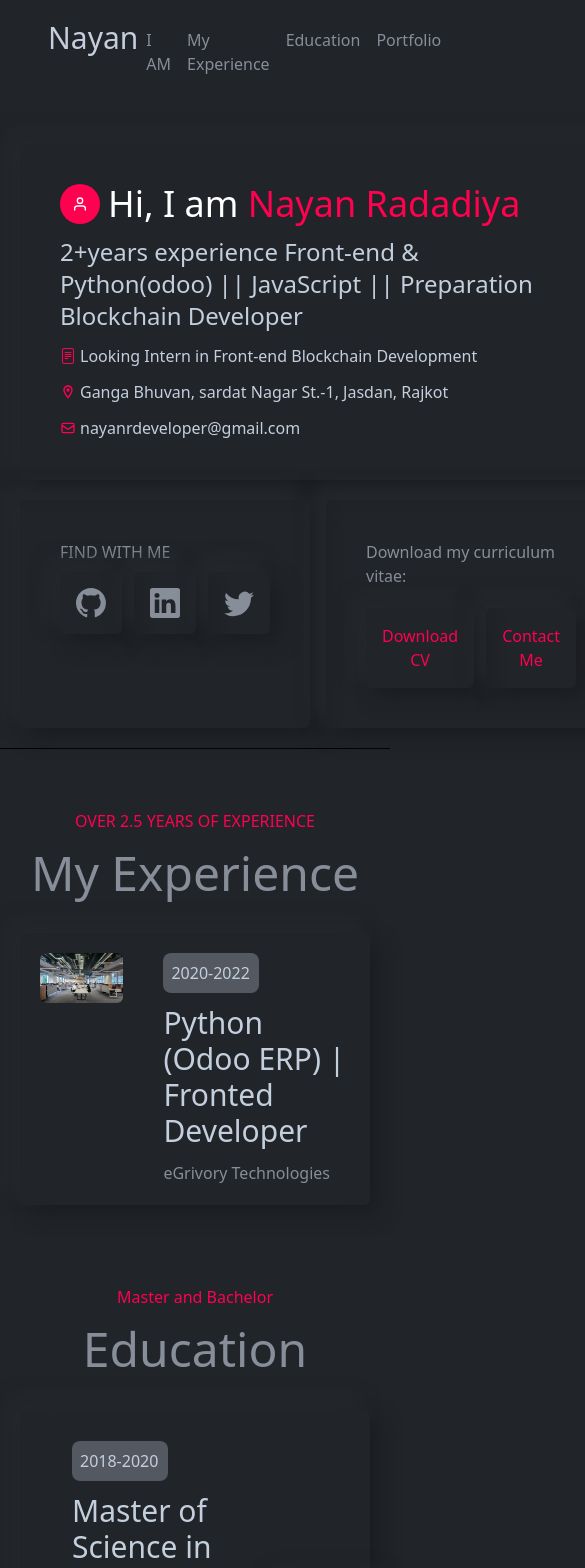
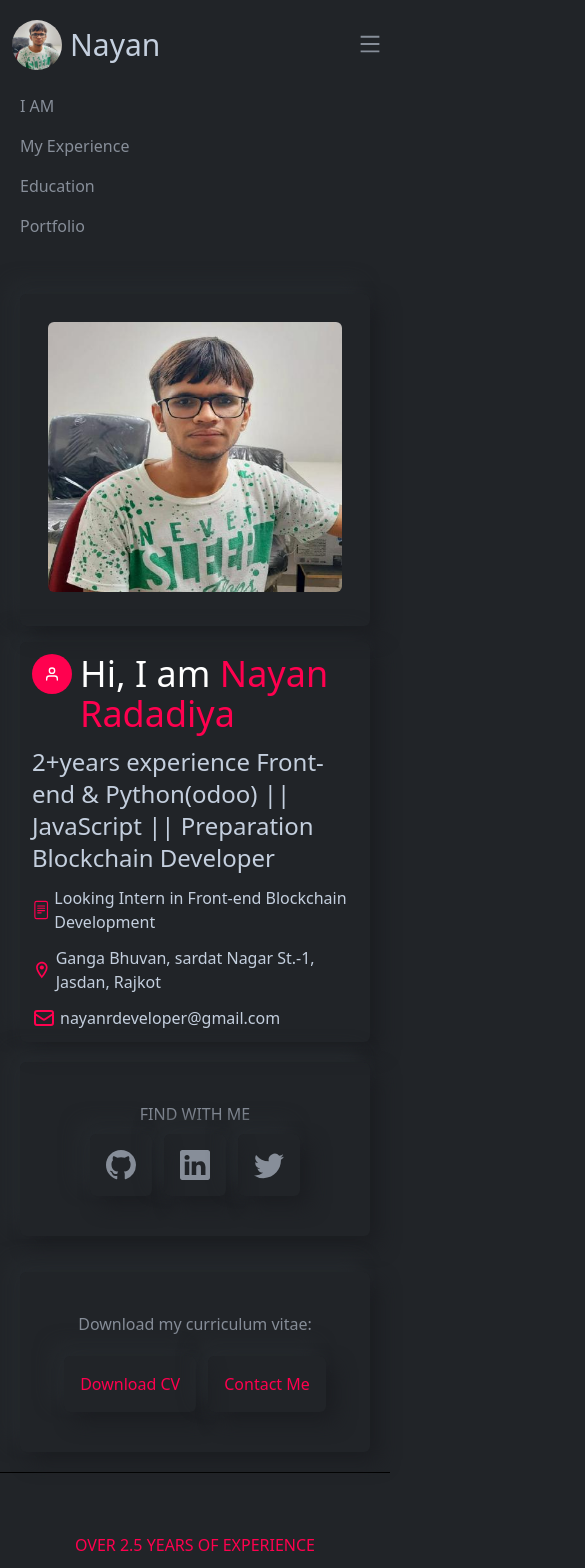
Before and after one commit to nayanrdeveloper/my_portfilio, a Next.js app: page / in a window 390 px wide. Shown: the top 1568 px of the page, 585 px wide, since content can reach past the window. Built offline with nearby package versions, Linux system fonts and the light colour scheme; no server answers.

Commit message:
[FIX] responsive site

```diff
--- a/components/Education/Education.js
+++ b/components/Education/Education.js
@@ -29,7 +29,7 @@ function Education() {
         },
     ]
   return (
-    <div className='mt-10 p-5 flex flex-col gap-4' id='education'>
+    <div className='mt-3 md:mt-10 p-3 md:p-5 flex flex-col gap-4' id='education'>
         <p className='text-center text-[#ff014f]'>Master and Bachelor</p>
         <h3 className='text-center text-5xl'>Education</h3>
         <div className='mt-5 flex flex-col gap-8'>
--- a/components/Education/EducationCard.js
+++ b/components/Education/EducationCard.js
@@ -10,8 +10,8 @@ function EducationCard({ data }) {
     AOS.refresh();
   });
   return (
-    <div className="py-8 px-8 rounded-md shadow_1 flex gap-10 justify-between" data-aos="fade-up">
-      <div className="flex gap-5">
+    <div className="py-8 px-3 md:px-8 rounded-md shadow_1 flex flex-col md:flex-row gap-10 justify-between" data-aos="fade-up">
+      <div className="flex flex-col md:flex-row gap-5">
         <div>
           <Image
             src={data.image}
--- a/components/Footer/Footer.js
+++ b/components/Footer/Footer.js
@@ -18,13 +18,13 @@ function Footer() {
     },
   ];
   return (
-    <div className="mt-5 py-5 px-10 border-t border-black flex justify-between items-center">
+    <div className="mt-5 py-5 px-5 md:px-10 border-t border-black flex flex-col md:flex-row justify-between items-center">
       <div className="text-[#878e99]">
         <p className="text-2xl">
           © 2022. All rights reserved by <span className="text-[#ff014f]">Nayan Radadiya</span>
         </p>
       </div>
-      <div className="flex gap-3 items-center">
+      <div className="flex gap-3 items-center mt-3 md:mt-0">
         {socialMediaList.map((socialLink, index) => {
           return (
             <Link key={index} href={socialLink.link}>
--- a/components/I_Am/I_Am.js
+++ b/components/I_Am/I_Am.js
@@ -30,11 +30,11 @@ function I_Am() {
     AOS.refresh();
   });
   return (
-    <div className="mt-5 p-5 border-b border-black" id="i_am">
-      <div className="flex gap-4">
+    <div className="mt-2 md:mt-5 p-5 border-b border-black" id="i_am">
+      <div className="flex flex-col-reverse  md:flex-row gap-4">
         <div>
           <div
-            className="p-10 flex flex-col gap-3 shadow_1 rounded-md"
+            className="p-3 md:p-10 flex flex-col gap-3 shadow_1 rounded-md"
             data-aos="fade-right"
           >
             <div className="flex gap-2">
@@ -50,23 +50,26 @@ function I_Am() {
               2+years experience Front-end &amp; Python(odoo) || JavaScript ||
               Preparation Blockchain Developer
             </p>
-            <span className="flex gap-1 text-[#c4cfde]">
-              <BsFileText className="my-auto text-[#ff014f]" />
-              Looking Intern in Front-end Blockchain Development
+            <span className="flex gap-1 items-center text-[#c4cfde]">
+              <BsFileText className="my-auto text-[#ff014f] text-2xl" />
+              <span>Looking Intern in Front-end Blockchain Development</span>
             </span>
             <span className="flex gap-1 text-[#c4cfde]">
               {" "}
-              <MdOutlineLocationOn className="my-auto text-[#ff014f]" /> Ganga
+              <MdOutlineLocationOn className="my-auto text-[#ff014f] text-2xl" /> Ganga
               Bhuvan, sardat Nagar St.-1, Jasdan, Rajkot
             </span>
             <span className="flex gap-1 text-[#c4cfde]">
               {" "}
-              <HiOutlineMail className="my-auto text-[#ff014f]" />{" "}
+              <HiOutlineMail className="my-auto text-[#ff014f] text-2xl" />{" "}
               nayanrdeveloper@gmail.com
             </span>
           </div>
-          <div className="flex gap-4">
-            <div className="flex flex-col mt-5 p-10 gap-2 shadow_1 rounded-md" data-aos="fade-left">
+          <div className="flex flex-col md:flex-row gap-4">
+            <div
+              className="flex flex-col items-center justify-center mt-5 p-10 gap-2 shadow_1 rounded-md"
+              data-aos="fade-left"
+            >
               <h3>FIND WITH ME</h3>
               <div className="flex gap-3 items-center">
                 {socialMediaList.map((socialLink, index) => {
@@ -84,11 +87,13 @@ function I_Am() {
               className="flex flex-col w-full mt-5 p-10 shadow_1 rounded-md"
               data-aos="fade-right"
             >
-              <p>Download my curriculum vitae:</p>
-              <div className="flex gap-3 mt-5">
+              <p className="text-center">Download my curriculum vitae:</p>
+              <div className="flex items-center justify-center gap-3 mt-5">
+                <Link href={'/Nayan Radadiya Resume.pdf'} target="_blank" download>
                 <button className="p-4 shadow_1 rounded-md text-[#ff014f] hover:-translate-y-1 duration-300 hover:bg-[#18181a]">
                   Download CV
                 </button>
+                </Link>
                 <button className="p-4 shadow_1 rounded-md text-[#ff014f] hover:-translate-y-1 duration-300 hover:bg-[#18181a]">
                   Contact Me
                 </button>
--- a/components/MyExpereince/ExperienceCard.js
+++ b/components/MyExpereince/ExperienceCard.js
@@ -9,9 +9,9 @@ function ExperienceCard({data}) {
     AOS.refresh();
   });
   return (
-    <div className='p-5 rounded-md shadow_1 flex gap-10' data-aos="fade-up">
+    <div className='p-5 rounded-md shadow_1 flex flex-col md:flex-row gap-10' data-aos="fade-up">
         <div>
-            <Image src={data.image} width={250} height={150} alt="" className='rounded-md transition ease-in-out delay-150 hover:-translate-y-1 hover:scale-110 duration-700' />
+            <Image src={data.image} width={250} height={150} alt="" className='rounded-md transition ease-in-out delay-150 hover:-translate-y-1 hover:scale-110 duration-700 h-[30rem] w-[30rem]' />
         </div>
         <div className='flex flex-col gap-3'>
             <p className='text-[#c4cfde] p-2 bg-[#545961] w-24 h-10 rounded-lg'>{data.timePeriod}</p>
--- a/components/Navbar/NavItem.js
+++ b/components/Navbar/NavItem.js
@@ -22,13 +22,12 @@ function NavItem() {
   ];
   return (
     <div className="flex">
-      <ul className="flex">
+      <ul className="flex flex-col md:flex-row">
         {navItemList.map((navItem, index) => {
           return (
             <Link key={index} href={navItem.link}>
               <li
                 className="p-2 hover:text-[#FF0003] text-[#878e99] cursor-pointer"
-
               >
                 {navItem.name}
               </li>
--- a/components/Navbar/Navbar.js
+++ b/components/Navbar/Navbar.js
@@ -1,20 +1,28 @@
-import React from 'react'
-import NavItem from './NavItem'
-import NavLogo from './NavLogo'
+import React, { useState } from "react";
+import NavItem from "./NavItem";
+import NavLogo from "./NavLogo";
+import { AiOutlineMenu } from "react-icons/ai";
 
 function Navbar() {
+  const [openNav, setOPenNav] = useState(true);
   return (
     <div>
-        <div className='flex justify-between px-10 py-5'>
-            <div className=''>
-                <NavLogo />
-            </div>
-            <div className=''>
-                <NavItem />
-            </div>
+      <div className="flex flex-col md:flex-row justify-between px-3 md:px-10 py-5 relative z-10">
+        <div className="">
+          <NavLogo />
         </div>
+        <div className="">
+          <AiOutlineMenu
+            className="md:hidden absolute right-2 top-8 text-2xl"
+            onClick={() => setOPenNav(!openNav)}
+          />
+          <div className={`duration-300 mt-4 md:mt-0 ease-linear transition-all ${openNav ? '' : 'hidden'}`}>
+            <NavItem />
+          </div>
+        </div>
+      </div>
     </div>
-  )
+  );
 }
 
-export default Navbar
+export default Navbar;
--- a/components/Portfilio/Portfilio.js
+++ b/components/Portfilio/Portfilio.js
@@ -56,7 +56,7 @@ function Portfilio() {
     <div className='mt-10 p-5 flex flex-col gap-4' id='portfolio'>
         <p className='text-center text-[#ff014f]'>VISIT MY PORTFOLIO AND KEEP YOUR FEEDBACK</p>
         <h3 className='text-center text-5xl text-[#c4cfde]'>My Portfolio</h3>
-        <div className='mt-5 grid grid-cols-3 gap-5'>
+        <div className='mt-5 grid grid-cols-1 md:grid-cols-3 gap-5'>
             {
                 portfolios.map((portfolioData, index) => {
                    return <PortfolioCard key={portfolioData._id} data={portfolioData} />
--- a/pages/portfolio/[portfolio_id].js
+++ b/pages/portfolio/[portfolio_id].js
@@ -50,7 +50,7 @@ function portfolio() {
   return (
     <div className="">
       {portfolioData && !loading ? (
-        <div className="mx-10 px-10 slider-background rounded-md">
+        <div className="mx-3 md:mx-10 px-3 md:px-10 slider-background rounded-md">
           <GalleryCarousal images={portfolioData.images} />
           <div className="mt-10 flex flex-col gap-3">
             <h3 className="text-[#c4cfde] text-3xl">{portfolioData.title}</h3>
--- a/styles/globals.css
+++ b/styles/globals.css
@@ -144,3 +144,9 @@ body{
     opacity: 0;
   }
 }
+
+@media only screen and (max-width: 600px) {
+  .swiper {
+    height: 100px;
+  }
+}
```
Also changed, not shown: 1 other file (tests, documents, lock files or other folders).
